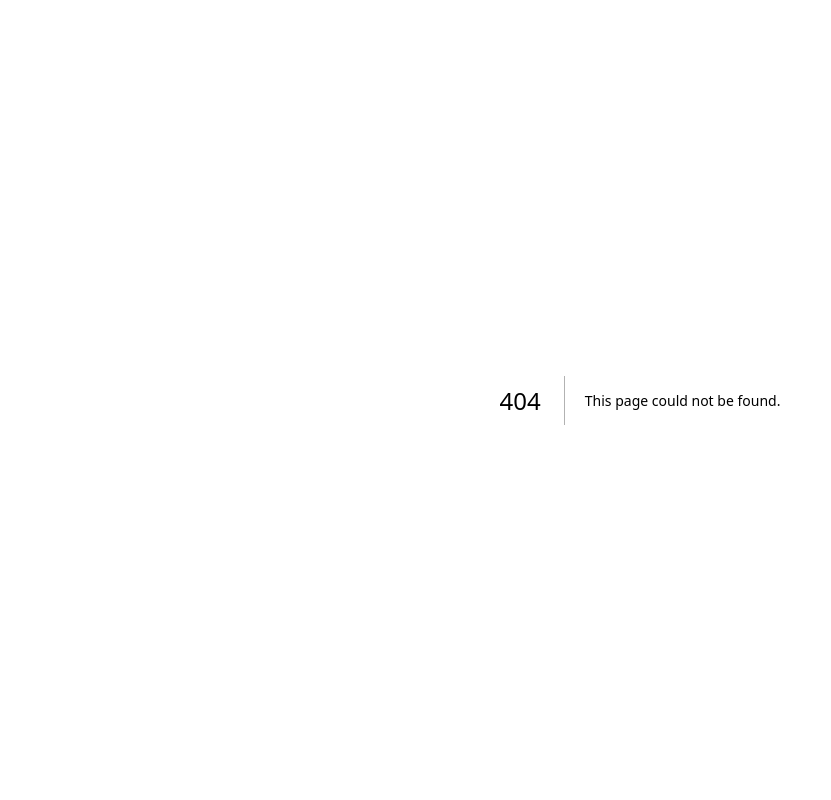
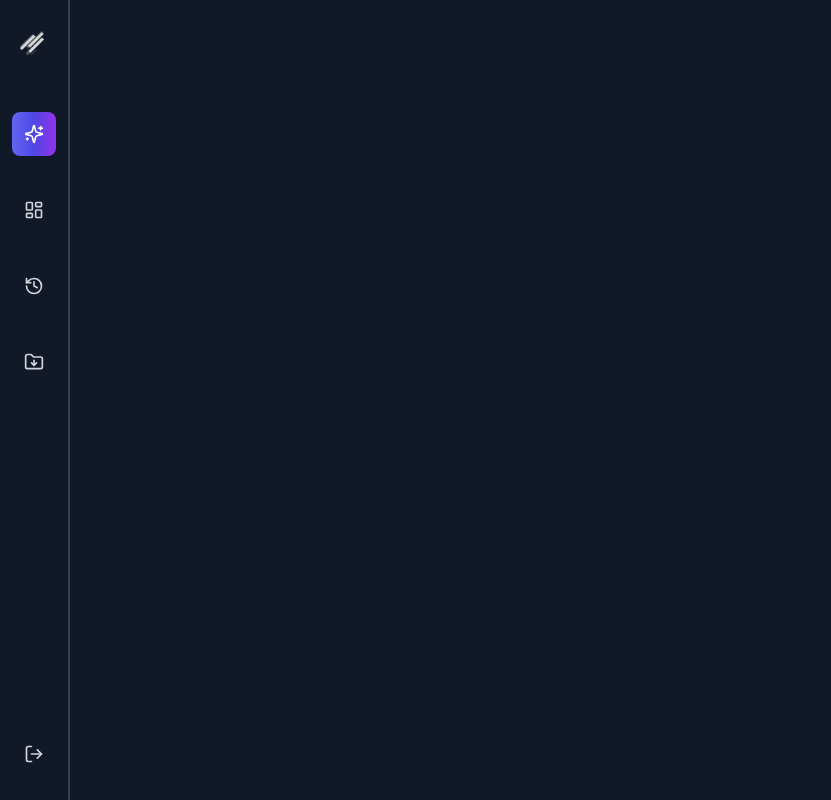
Before and after one commit to CHEGEBB/Fusion-Pic, a Next.js app in the folder frontend/: page /Dashboard in a window 1280 px wide. Before the commit this address had no page. Shown: the whole page, without its empty margins (0-831 px from the left). Built offline with nearby package versions, Linux system fonts and the light colour scheme.

Commit message:
Refactor SideBar component and fix link in Generate button

```diff
--- /dev/null
+++ b/frontend/app/Dashboard/page.tsx
@@ -0,0 +1,19 @@
+'use client'
+
+import SideBar from '../components/SideBar'
+
+
+
+function Page() {
+
+  return (
+    <div className='flex sm:flex-col md:flex-row  lg:flex-row   w-full h-[100vh] text-white main-container'>
+      <div className="sidebar w-18">
+        <SideBar/>
+      </div>
+
+    </div>
+  )
+}
+
+export default Page
--- a/frontend/app/components/SideBar.tsx
+++ b/frontend/app/components/SideBar.tsx
@@ -34,7 +34,7 @@ function SideBar() {
                 }`}
                 onClick={() => handleNavClick({ path: 'Generate', label: 'Generate' })}>
                     <Sparkles className="w-5 h-5" />
-                    <Link href="" className="absolute inset-0" aria-label="Generate" />
+                    <Link href="/" className="absolute inset-0" aria-label="Generate" />
                 </div>
                 <div className="absolute left-14 top-1 whitespace-nowrap bg-gray-700 text-white px-2 py-1 rounded opacity-0 invisible group-hover:opacity-100 group-hover:visible transition-all duration-300">
                     Generate
--- a/frontend/app/globals.scss
+++ b/frontend/app/globals.scss
@@ -1,6 +1,7 @@
 @tailwind base;
 @tailwind components;
 @tailwind utilities;
+@import url('https://fonts.googleapis.com/css2?family=Inconsolata:wght@200..900&family=Outfit:wght@100..900&family=Poppins:ital,wght@0,100;0,200;0,300;0,400;0,500;0,600;0,700;0,800;0,900;1,100;1,200;1,300;1,400;1,500;1,600;1,700;1,800;1,900&family=Roboto:ital,wght@0,100..900;1,100..900&family=Rubik:ital,wght@0,300..900;1,300..900&display=swap');
 
 // Colors
 $bg-dark: #0a0a1a;  // Dark navy/black background
@@ -21,7 +22,11 @@ $pink: #ff5cd0;
 $dark: #262626;
 
 // Font settings
-$font-family-primary: 'Inter', -apple-system, BlinkMacSystemFont, sans-serif;
+$font-Rubik: 'Rubik' sans-serif;
+$font-Poppins: 'Poppins', sans-serif;
+$font-Inconsolata: 'Inconsolata', monospace;
+$font-Outfit : 'Outfit', monospace;
+$font-Roboto: 'Roboto', monospace;
 $font-weight-regular: 400;
 $font-weight-medium: 500;
 $font-weight-semibold: 600;
@@ -48,4 +53,8 @@ $shadow-lg: 0 10px 15px rgba(0, 0, 0, 0.1);
 
 body{
   background-color:#111827;
+  font-family: $font-Outfit;
 }
+h1, h2, h3, h4, h5, h6{
+  font-family: $font-Poppins;
+}
```
